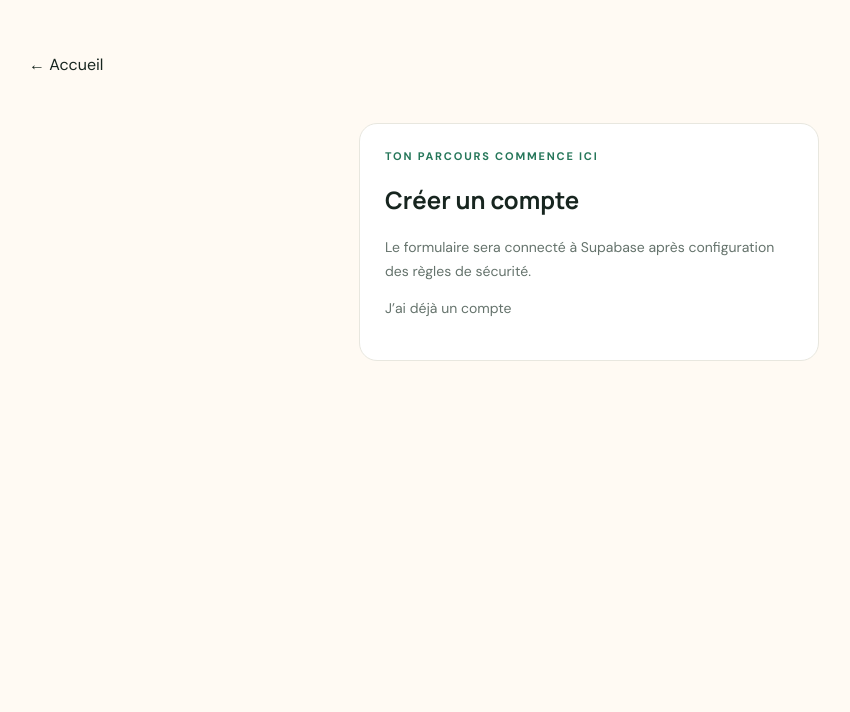
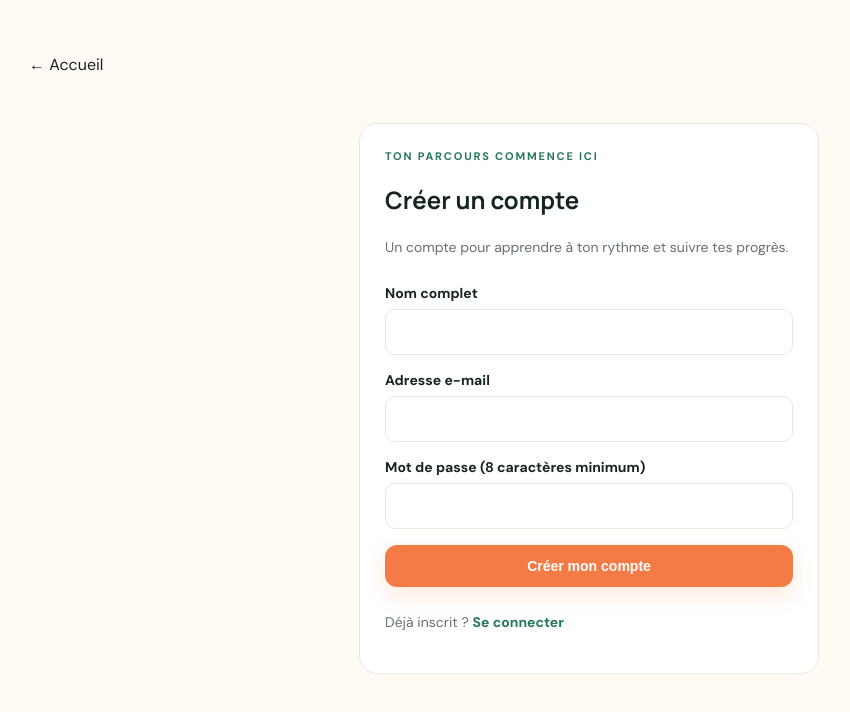
Before and after one commit to yannickregis3-tech/sifloua-platform, a Next.js app: page /inscription in a window 1280 px wide. Shown: the top 712 px of the page, without its empty margins (51-901 px from the left). Built offline with nearby package versions, Linux system fonts and the light colour scheme.

Commit message:
feat: connect signup form to Supabase Auth

```diff
--- a/src/app/inscription/page.tsx
+++ b/src/app/inscription/page.tsx
@@ -1,2 +1,86 @@
+"use client";
+
 import Link from "next/link";
-export default function Signup(){return <main className="shell section"><Link href="/">← Accueil</Link><article className="card" style={{maxWidth:460,margin:"48px auto"}}><div className="eyebrow">TON PARCOURS COMMENCE ICI</div><h1 style={{fontFamily:"Manrope"}}>Créer un compte</h1><p>Le formulaire sera connecté à Supabase après configuration des règles de sécurité.</p><p><Link href="/connexion">J’ai déjà un compte</Link></p></article></main>}
+import { useState, type FormEvent } from "react";
+import { useRouter } from "next/navigation";
+import { createClient } from "@/lib/supabase/client";
+
+export default function Signup() {
+  const router = useRouter();
+  const [displayName, setDisplayName] = useState("");
+  const [email, setEmail] = useState("");
+  const [password, setPassword] = useState("");
+  const [notice, setNotice] = useState("");
+  const [error, setError] = useState("");
+  const [loading, setLoading] = useState(false);
+
+  async function handleSubmit(event: FormEvent<HTMLFormElement>) {
+    event.preventDefault();
+    setNotice("");
+    setError("");
+    setLoading(true);
+    try {
+      const supabase = createClient();
+      const { data, error: authError } = await supabase.auth.signUp({
+        email,
+        password,
+        options: {
+          data: { display_name: displayName.trim() },
+          emailRedirectTo: `${window.location.origin}/connexion`,
+        },
+      });
+      if (authError) throw authError;
+      if (data.session) {
+        router.push("/apprendre");
+        router.refresh();
+      } else {
+        setNotice("Compte créé. Consulte ta boîte e-mail pour confirmer ton adresse avant de te connecter.");
+      }
+    } catch (caught) {
+      setError(caught instanceof Error ? caught.message : "Création du compte impossible. Réessaie.");
+    } finally {
+      setLoading(false);
+    }
+  }
+
+  return (
+    <main className="shell section">
+      <Link href="/">← Accueil</Link>
+      <article className="card" style={{ maxWidth: 460, margin: "48px auto" }}>
+        <div className="eyebrow">TON PARCOURS COMMENCE ICI</div>
+        <h1 style={{ fontFamily: "Manrope" }}>Créer un compte</h1>
+        <p>Un compte pour apprendre à ton rythme et suivre tes progrès.</p>
+        <form onSubmit={handleSubmit} style={{ display: "grid", gap: 16, marginTop: 24 }}>
+          <label style={{ display: "grid", gap: 7, fontSize: 14, fontWeight: 700 }}>
+            Nom complet
+            <input autoComplete="name" required maxLength={100} value={displayName} onChange={(event) => setDisplayName(event.target.value)} style={inputStyle} />
+          </label>
+          <label style={{ display: "grid", gap: 7, fontSize: 14, fontWeight: 700 }}>
+            Adresse e-mail
+            <input autoComplete="email" type="email" required value={email} onChange={(event) => setEmail(event.target.value)} style={inputStyle} />
+          </label>
+          <label style={{ display: "grid", gap: 7, fontSize: 14, fontWeight: 700 }}>
+            Mot de passe (8 caractères minimum)
+            <input autoComplete="new-password" type="password" minLength={8} required value={password} onChange={(event) => setPassword(event.target.value)} style={inputStyle} />
+          </label>
+          {error && <p role="alert" style={{ color: "#b42318", margin: 0 }}>{error}</p>}
+          {notice && <p role="status" style={{ color: "var(--green)", margin: 0 }}>{notice}</p>}
+          <button className="btn primary" disabled={loading} type="submit" style={{ border: 0, cursor: loading ? "wait" : "pointer", width: "100%" }}>
+            {loading ? "Création…" : "Créer mon compte"}
+          </button>
+        </form>
+        <p style={{ marginTop: 24 }}>Déjà inscrit ? <Link href="/connexion" style={{ color: "var(--green)", fontWeight: 700 }}>Se connecter</Link></p>
+      </article>
+    </main>
+  );
+}
+
+const inputStyle = {
+  width: "100%",
+  padding: "13px 14px",
+  border: "1px solid var(--line)",
+  borderRadius: 10,
+  background: "#fff",
+  color: "var(--ink)",
+  font: "inherit",
+};
```
